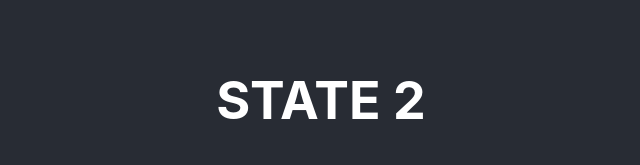
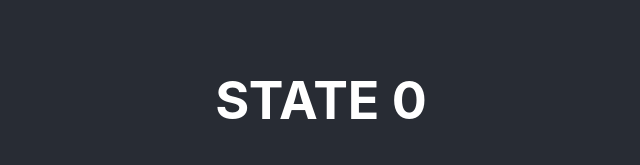
Before and after one commit to simonasablinaite/React, a React (Create React App) app: page / in a window 1280 px wide. Shown: the part 252-417 px from the top of the page, without its empty margins (319-959 px from the left). Built offline with nearby package versions, Linux system fonts and the light colour scheme.

Commit message:
Instead "State 2", getting black elements numbers

```diff
--- a/src/App.jsx
+++ b/src/App.jsx
@@ -6,7 +6,6 @@ function App() {
     <>
       <div className="App">
         <header className="App-header">
-          <h1>STATE 2</h1>
           <Squares></Squares>
         </header>
       </div>
--- a/src/Components/006/Squares.jsx
+++ b/src/Components/006/Squares.jsx
@@ -17,6 +17,7 @@ function Squares() {
   };
   return (
     <>
+      <h1>STATE {square.filter((square) => square.number < 300).length}</h1>
       <div className="container">
         {square.map((n, i) => (
           <div
```
